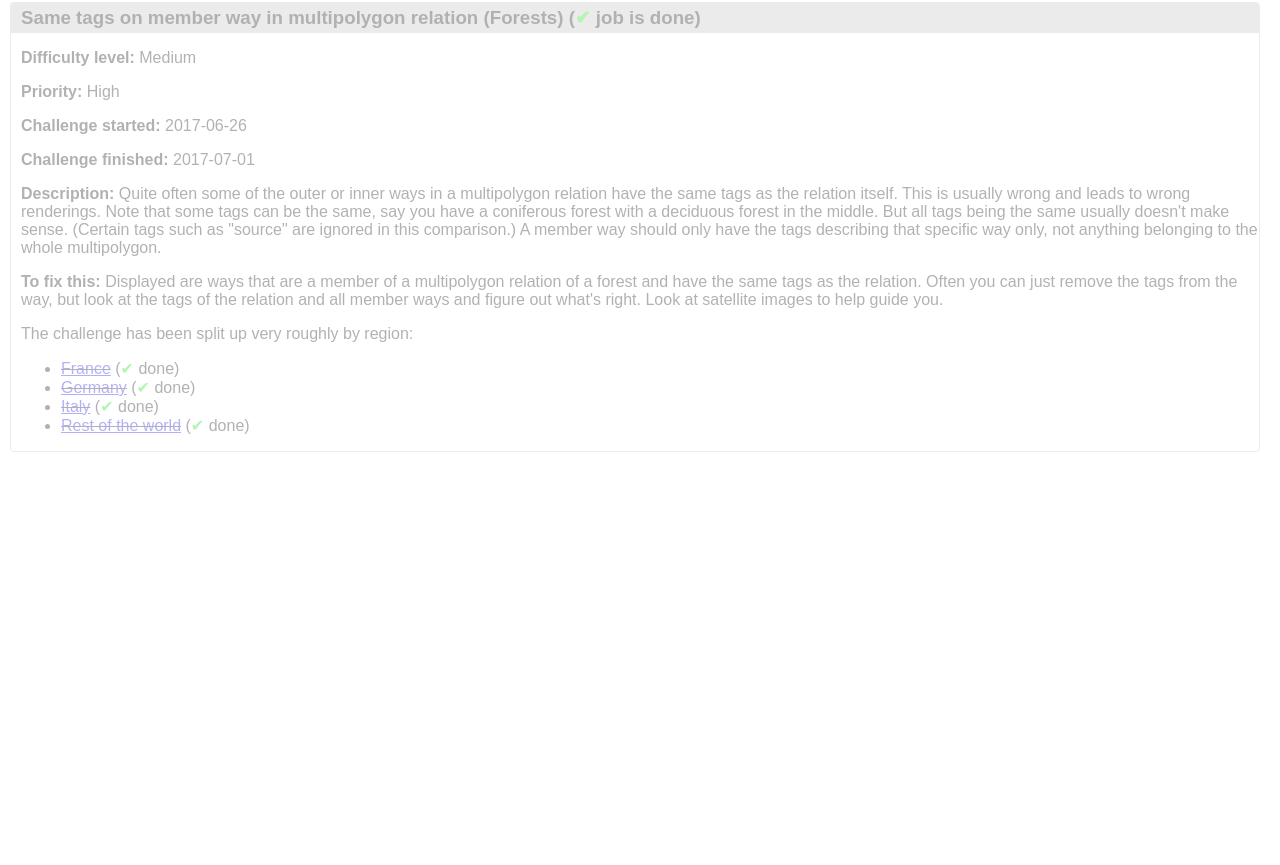
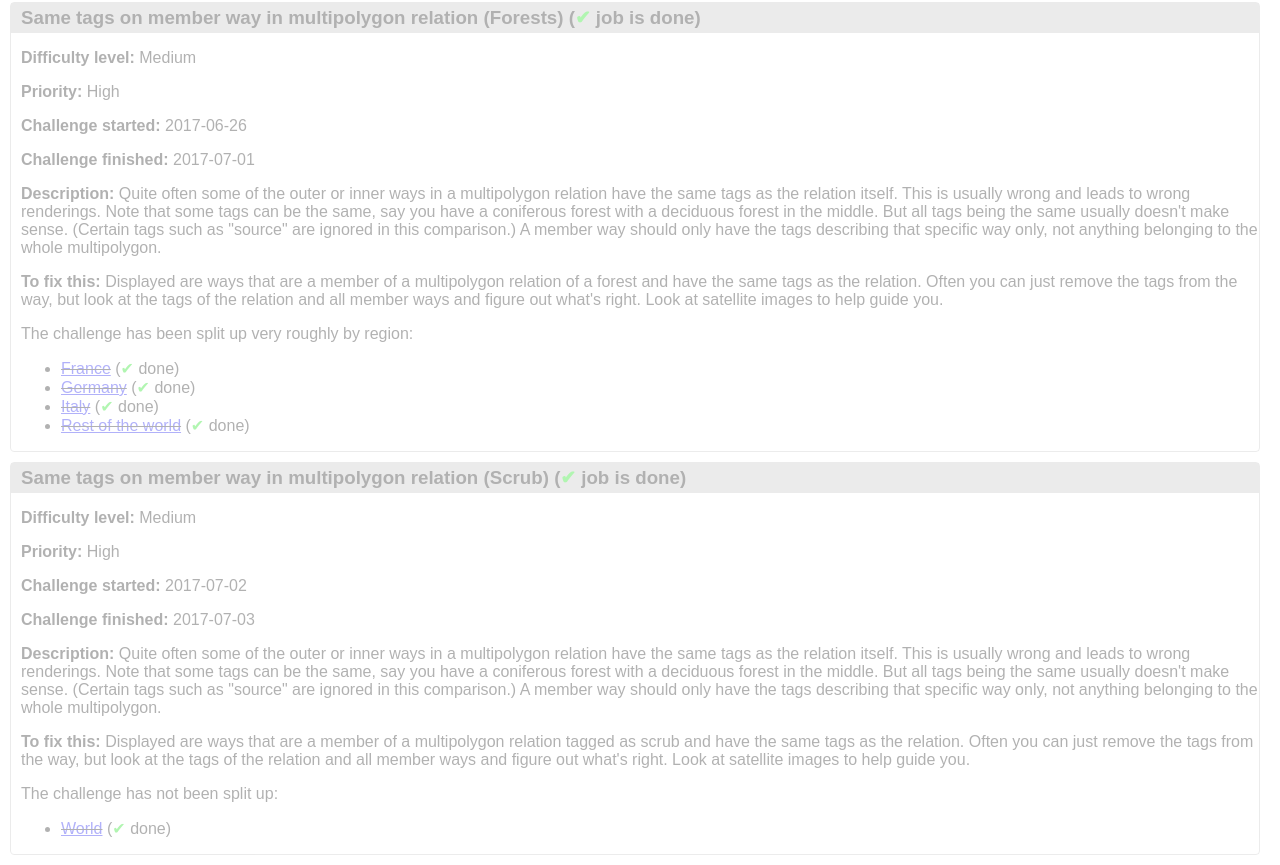
Before and after one commit to osmlab/fixing-polygons-in-osm, a plain HTML site: page web/fixed.html in a window 1280 px wide. Shown: the part 8815-9680 px from the top of the page. Before the commit the page ends 9277 px from the top, so only its background shows below. Drawn offline with Linux system fonts and the light colour scheme.

Commit message:
New challenges.

```diff
--- a/web/fixed.html
+++ b/web/fixed.html
@@ -564,6 +564,36 @@ href="fixing.html">more to do</a>.</p>
     </ul>
 </div>
 
+<div class="job job-done">
+    <h3 id="with-same-tags-scrub">Same tags on member way in multipolygon relation (Scrub) (<span class="done">&#10004;</span> job is done)</h3>
+
+    <p><b>Difficulty level:</b> Medium</p>
+    <p><b>Priority:</b> High</p>
+    <p><b>Challenge started:</b> 2017-07-02</p>
+    <p><b>Challenge finished:</b> 2017-07-03</p>
+
+    <p><b>Description:</b> Quite often some of the outer or inner ways in a
+    multipolygon relation have the same tags as the relation itself. This is
+    usually wrong and leads to wrong renderings. Note that some tags can be the
+    same, say you have a coniferous forest with a deciduous forest in the middle.
+    But all tags being the same usually doesn't make sense. (Certain tags such as
+    "source" are ignored in this comparison.) A member way should only have the
+    tags describing that specific way only, not anything belonging to the whole
+    multipolygon.</p>
+
+    <p><b>To fix this:</b> Displayed are ways that are a member of a
+    multipolygon relation tagged as scrub and have the same tags as the relation.
+    Often you can just remove the tags from the way, but look at the tags of
+    the relation and all member ways and figure out what's right. Look at
+    satellite images to help guide you.</p>
+
+    <p>The challenge has not been split up:</p>
+
+    <ul>
+    <li><strike><a href="http://maproulette.org/map/2634">World</a></strike> (<span class="done">&#10004;</span> done)</li>
+    </ul>
+</div>
+
         </div>
     </body>
 </html>
```
Also changed, not shown: web/fixing.html (+6 -5 lines).
